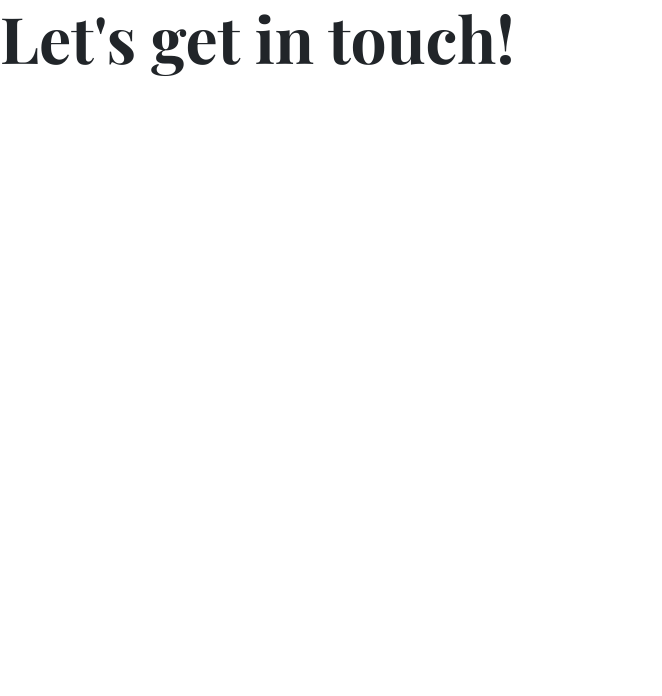
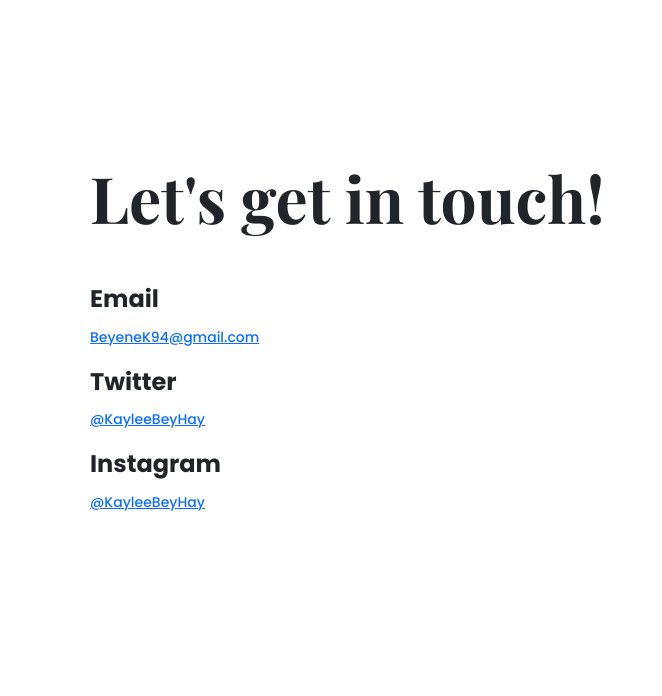
Before and after one commit to KayleeBeyene/shecodes-responsive-final-project, a plain HTML site: page contact.html in a window 1280 px wide. Shown: the whole page, without its empty margins (0-662 px from the left). Drawn offline with nearby package versions, Linux system fonts and the light colour scheme.

```diff
--- a/contact.html
+++ b/contact.html
@@ -26,9 +26,25 @@
       src="https://kit.fontawesome.com/99286137ea.js"
       crossorigin="anonymous"
     ></script>
-    <title>Document</title>
+    <title>Contact Kaylee Beyene</title>
   </head>
   <body>
+      <div class="content-container container">
     <h1 class="mb-5">Let's get in touch!</h1>
+    <div class="content">
+        <h3>Email</h3>
+        <p>
+            <a href="mailto:beyenek94@gmail.com" target="_blank">BeyeneK94@gmail.com</a>
+        </p>
+        <h3>Twitter</h3>
+        <p>
+            <a href="https://twitter.com/kayleebeyhay" target="_blank">@KayleeBeyHay</a>
+        </p>
+        <h3>Instagram</h3>
+        <p>
+            <a href="https://www.instagram.com/codingwithkaylee/" target="_blank">@KayleeBeyHay</a>
+        </p>
+    </div>
+</div>
   </body>
 </html>
--- a/styles/portfolio.css
+++ b/styles/portfolio.css
@@ -21,7 +21,17 @@ p {
   font-family: var(--default-font-family);
   font-weight: normal;
 }
-
+nav ul{
+  margin: 0;
+  padding: 0;
+}
+nav li {
+  display: inline;
+  list-style: none;
+}
+.logo {
+  max-width: 150px;
+}
 .hero {
   background: var(--secondary-color);
   text-align: center;
@@ -61,6 +71,9 @@ p {
   line-height: 27px;
   padding: 15px 30px;
 }
+.content-container {
+  padding: 160px 20px;
+}
 .content h2 {
   font-family: var(--default-font-family);
   font-size: 18px;
@@ -70,8 +83,14 @@ p {
   line-height: 80px;
   font-family: var(--heading-font-family);
 }
+.content h3 {
+  font-family: var(--default-font-family);
+  font-size: 24px;
+  font-weight: bold;
+}
 .content p {
   line-height: 30px;
+  font-size: 14px;
 }
 .profile-pic {
   border-radius: 15px;
```
Also changed, not shown: index.html (+11 -0 lines), images/logo.png (added).
